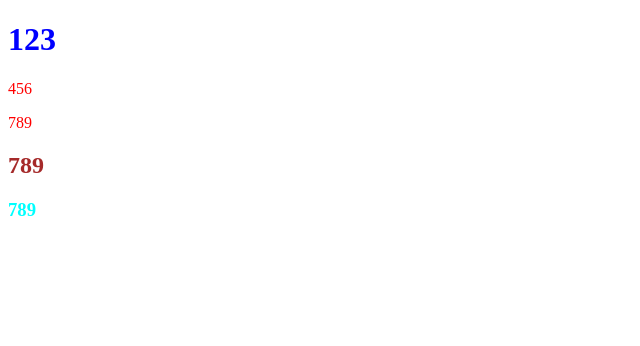
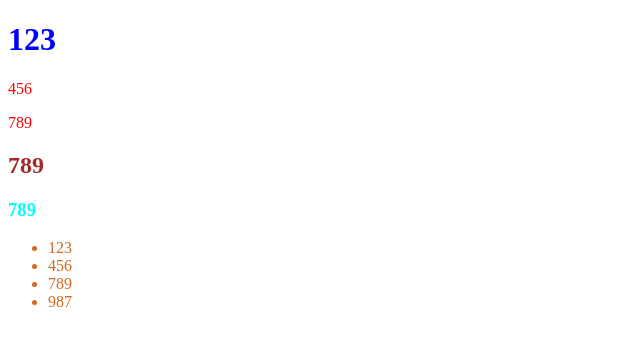
Before and after one commit to Shanji512/test2, a plain HTML site: page index.html in a window 1280 px wide. Shown: the whole page, without its empty margins (0-640 px from the left). Drawn offline with Linux system fonts and the light colour scheme.

Commit message:
add ul li and css

```diff
--- a/CSS/style.css
+++ b/CSS/style.css
@@ -11,4 +11,7 @@
 h3{
   color: aqua;
 }
+li{
+  color: chocolate;
+}
 /*# sourceMappingURL=style.css.map */
--- a/index.html
+++ b/index.html
@@ -12,5 +12,11 @@
     <p>789</p>
     <h2>789</h2>
     <h3>789</h3>
+    <ul>
+        <li>123</li>
+        <li>456</li>
+        <li>789</li>
+        <li>987</li>
+    </ul>
 </body>
 </html>
```
